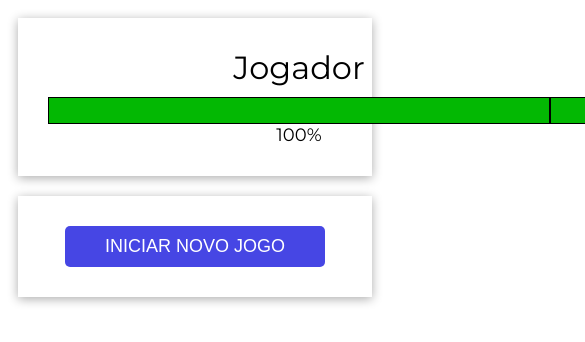
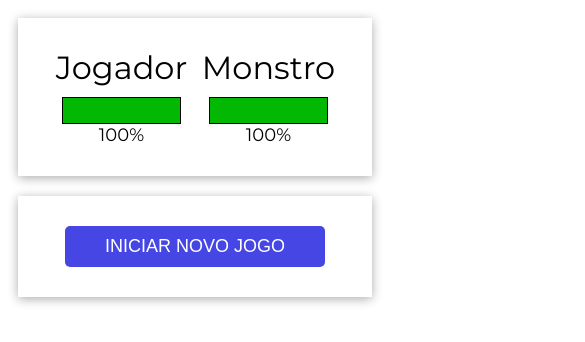
Before and after one commit to giovane-f16/matador-de-monstro, a plain HTML site: page index.html in a window 390 px wide. Shown: the top 342 px of the page, 585 px wide, since content can reach past the window. Drawn offline with nearby package versions, Linux system fonts and the light colour scheme.

Commit message:
Implementando responsividade no placar e nos logs

```diff
--- a/index.html
+++ b/index.html
@@ -14,12 +14,12 @@
 <body>
     <div id="app">
         <div id="tela" class="panel">
-            <div id="jogador">
+            <div id="jogador" class="placar">
                 <span>Jogador</span>
                 <div id="barra-progresso-j"><div class="barra-j" :class="{danger: vidaJogador < 20}" :style="{width: vidaJogador + '%'}"></div></div>
                 {{ vidaJogador }}%
             </div>
-            <div id="monstro">
+            <div id="monstro" class="placar">
                 <span>Monstro</span>
                 <div id="barra-progresso-m"><div class="barra-m" :class="{danger: vidaMonstro < 20}" :style="{width: vidaMonstro + '%'}"></div></div>
                 {{ vidaMonstro }}%
--- a/style.css
+++ b/style.css
@@ -15,17 +15,24 @@ body{
 }
 #tela{
     display: flex;
-    justify-content: space-around;
+}
+.placar{
+    flex: 1;
+    display: flex;
+    flex-direction: column;
+    justify-content: center;
+    align-items: center;
 }
 #barra-progresso-j, #barra-progresso-m{
     border: 1px solid black;
     height: 25px;
-    width: 500px;
+    width: 80%;
     margin-top: 10px;
 }
 .barra-j, .barra-m{
     height: 100%;
     background-color: rgb(3, 184, 3);
+    display: flex;
 }
 .danger{
     background-color: #ff0000;
@@ -93,6 +100,10 @@ body{
 }
 #lista ul{
     list-style: none;
+    display: flex;
+    flex-direction: column;
+    padding: 0px;
+    margin: 0px;
 }
 #lista ul li{
     margin: 10px 0px;
```
